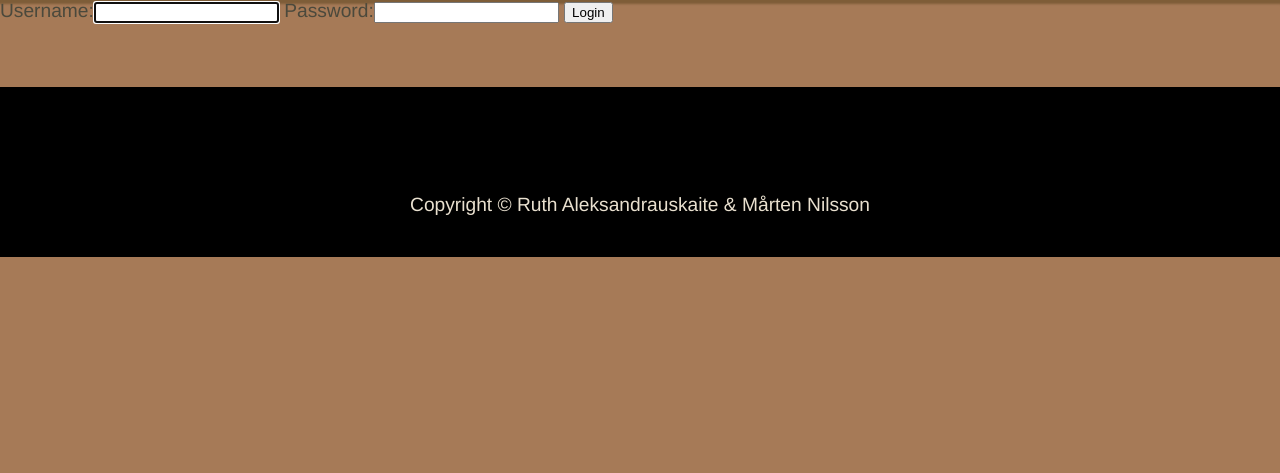
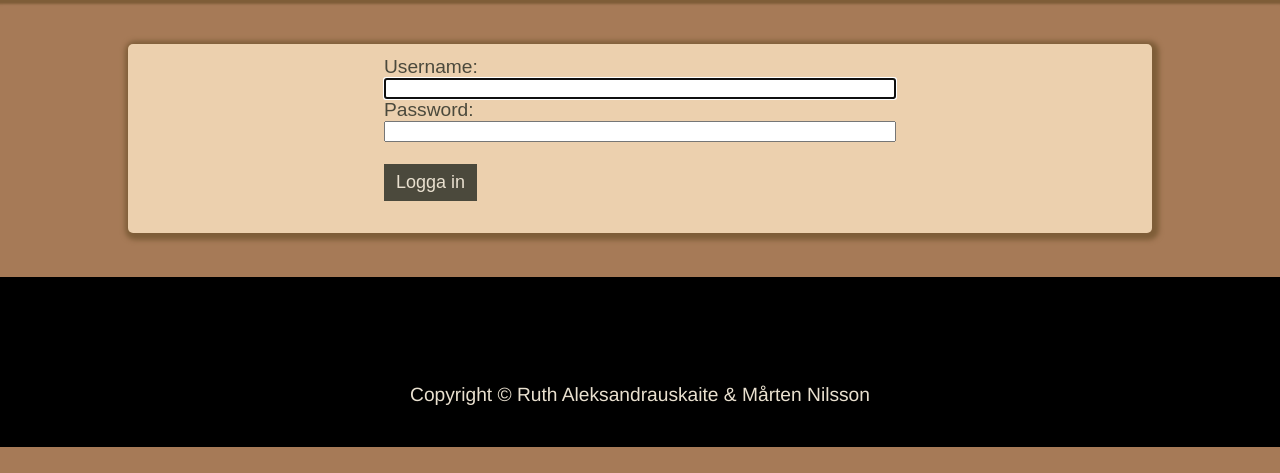
Before and after one commit to ruthaleks/travelblog, a Django app: page /accounts/login/ in a window 1280 px wide. Shown: the part 281-754 px from the top of the page. Run offline with Django 3.2, Linux system fonts and the light colour scheme; some web fonts are replaced.

Commit message:
Pimped login button

```diff
--- a/blog/static/style.css
+++ b/blog/static/style.css
@@ -192,6 +192,19 @@ select, input[type=submit]{
     transition: all 0.3s;
 }
 
+img {
+    max-width: 100%;
+}
+
+/* Login form */
+#login {
+    padding: 12px 25%;
+}
+
+#login input {
+    width: 100%;
+}
+
 /* Responsive design -------------------------------------------*/
 
 @media only screen and (min-width: 1024px) {
--- a/blog/templates/registration/login.html
+++ b/blog/templates/registration/login.html
@@ -4,10 +4,18 @@
 
 {% block content %}
 
-<form method='post'>
-    {% csrf_token %}
-    {{ form }}
-    <button type='submit'>Login</button>
-</form>
+<br />
+<br />
+<article>
+    <div id="login">
+        <form method='post'>
+            {% csrf_token %}
+            {{ form }}
+            <br />
+            <br />
+            <button type='submit' class="button">Logga in</button>
+        </form>
+    </div>
+</article>
 
 {% endblock %}
--- a/blog/urls.py
+++ b/blog/urls.py
@@ -7,6 +7,6 @@ urlpatterns = [
     path('', views.index, name='index'),
     path('<int:page_number>/', views.index, name='index'),
     path('gallery/', views.gallery, name='gallery'),
-    path('<int:pk>/delete/', views.delete, name='delete'),
-    path('<int:pk>/update/', views.update, name='update'),
+    path('delete/<int:pk>/', views.delete, name='delete'),
+    path('update/<int:pk>/', views.update, name='update'),
 ]
--- a/blog/views.py
+++ b/blog/views.py
@@ -3,6 +3,7 @@ from PIL import Image
 from django.shortcuts import render, redirect, get_object_or_404
 from django.conf import settings
 from django.utils import timezone
+from django.contrib.auth.decorators import login_required
 
 from .models import Post
 from .forms import NewPostForm, ImageUploadForm, DeletePost
@@ -39,6 +40,7 @@ def index(request, page_number=0):
     return render(request, template, context)
 
 
+@login_required
 def update(request, pk):
     up_post = get_object_or_404(Post, pk=pk)
     update_form = NewPostForm(instance=up_post)
@@ -57,6 +59,7 @@ def update(request, pk):
     return render(request, template, context)
 
 
+@login_required
 def delete(request, pk):
     del_post = get_object_or_404(Post, pk=pk)
     if request.method == "POST":
--- a/travelblog/settings.py
+++ b/travelblog/settings.py
@@ -29,6 +29,7 @@ DEBUG = True
 ALLOWED_HOSTS = [
         'localhost',
         '192.168.1.100',
+        '192.168.1.5',
         ]
 
 
```
